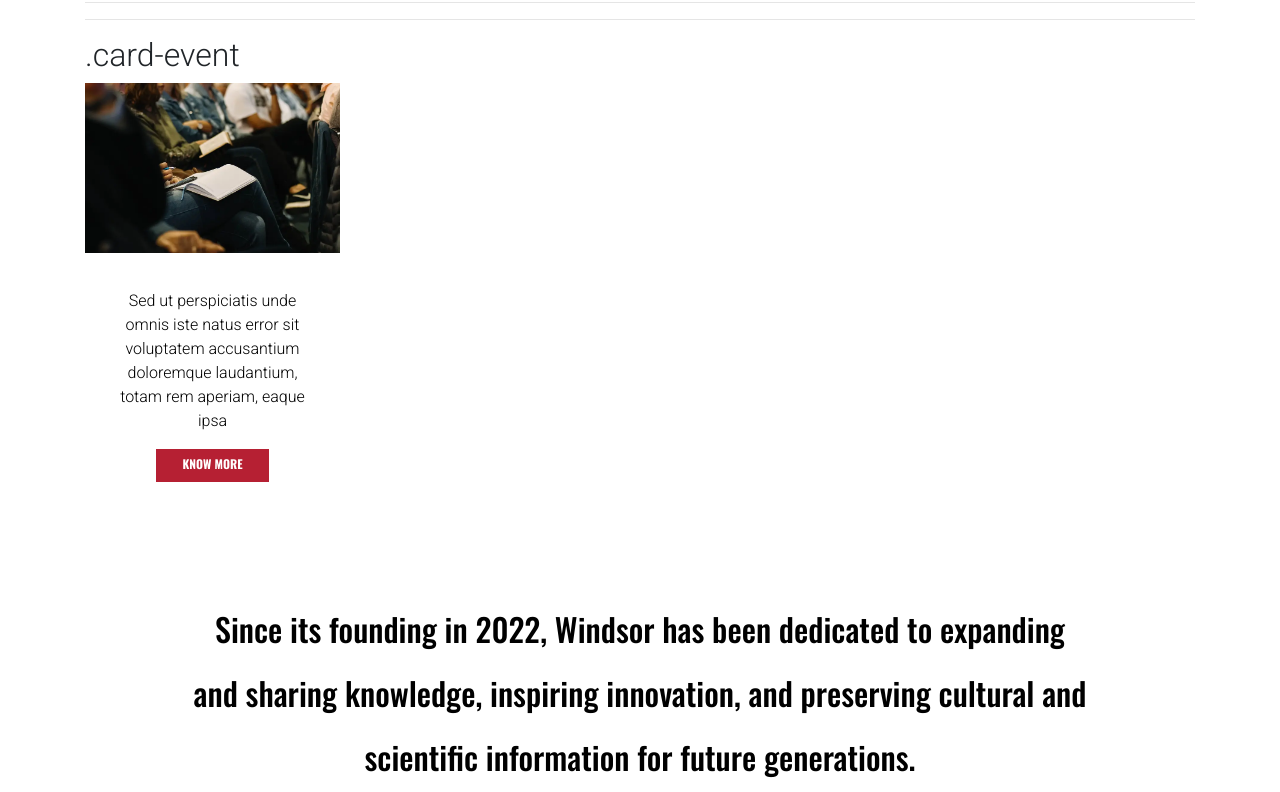
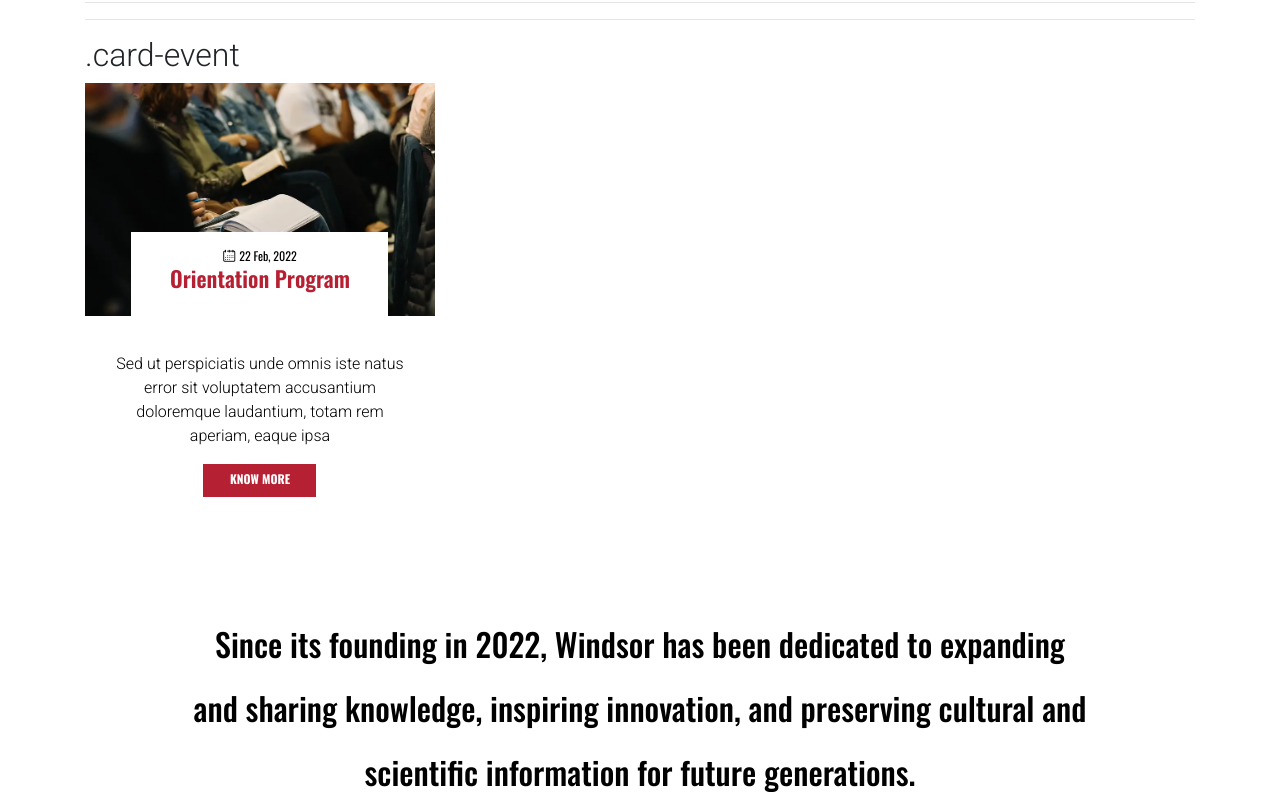
Before and after one commit to FED200/WindsorCollege, a website: page components.html in a window 1280 px wide. Shown: the part 6174-6966 px from the top of the page. Drawn offline with nearby package versions, Linux system fonts and the light colour scheme; files whose address does not match are found by name.

Commit message:
components updated

```diff
--- a/components.html
+++ b/components.html
@@ -529,7 +529,7 @@
                 </div><!-- / .courses-slider -->
                 <hr>
                 <hr>
-                <h2>.tile-icon</h2>
+                <h2>.tile-media</h2>
                 <div class="row">
                     <div class="col-lg-3">
                         <div class="tile-icon">
@@ -546,22 +546,26 @@
                 <hr>
                 <h2>.card-event</h2>
                 <div class="row">
-                    <div class="col-lg-3">
+                    <div class="col-lg-4 col-md-6 mb-lg-0 mb-1">
                         <div class="card-event">
-                            <picture class="tile-icon__media">
-                                <source srcset="assets/images/event01.webp" type="image/webp">
-                                <source srcset="assets/images/event01.jpg" type="image/jpg">
-                                <img src="assets/images/event01.jpg" width="419" height="424" loading="lazy"
-                                    alt="Event image">
-                            </picture>
+                            <div class="card-event__media">
+                                <picture class="card-event__media">
+                                    <source srcset="assets/images/event01.webp" type="image/webp">
+                                    <source srcset="assets/images/event01.jpg" type="image/jpg">
+                                    <img src="assets/images/event01.jpg" width="419" height="424" loading="lazy" alt="Event image">
+                                </picture> <!-- / .card-event__media -->
+                                <div class="card-event__title">
+                                    <div class="time"><i class="icon-calander"></i>22 Feb, 2022</div>
+                                    <h3>Orientation Program</h3>
+                                </div>
+                            </div>
                             <div class="card-event__body text-center">
-                                <p>Sed ut perspiciatis unde omnis iste natus error sit voluptatem accusantium doloremque
-                                    laudantium, totam rem aperiam, eaque ipsa</p>
+                                <p>Sed ut perspiciatis unde omnis iste natus error sit voluptatem accusantium doloremque laudantium, totam rem aperiam, eaque ipsa</p>
                                 <div class="btn-wrap">
                                     <a href="#" class="btn btn-primary btn-primary--sm">Know More</a>
                                 </div>
-                            </div>
-                        </div>
+                            </div> <!-- / .card-event__body -->
+                        </div> <!-- / ..card-event -->
                     </div>
                 </div>
 
@@ -852,6 +856,7 @@
                 </div>
             </section><!-- / .cta-wrap -->
 
+            <h2>.event-wrap</h2>
             <section class="pt-xl-7 pb-xl-10 py-lg-4 py-sm-3 py-2">
                 <div class="container">
                     <div class="block-title text-center mb-xl-6 mb-lg-4 mb-2">
@@ -900,7 +905,7 @@
                                 </div> <!-- / .card-event__body -->
                             </div> <!-- / ..card-event -->
                         </div>
-                        <div class="col-lg-4 col-md-6 m-auto">
+                        <div class="col-lg-4 col-md-6 m-lg-0 m-auto">
                             <div class="card-event">
                                 <div class="card-event__media">
                                     <picture class="card-event__media">
@@ -925,6 +930,7 @@
                 </div>
             </section>
 
+            <h2>.partners-wrap</h2>
              <section class="pt-1 pb-xl-6 pb-lg-4 pb-sm-3 pb-2">
                 <div class="container">
                     <div class="block-title text-center pb-2">
@@ -977,7 +983,7 @@
 
 
     </main> <!-- / .site-content -->
-
+    <h2>.footer-wrap</h2>
     <footer id="footer" class="site-footer pt-xl-4 pt-sm-3 pt-2">
         <div class="container">
             <div class="row">
```
